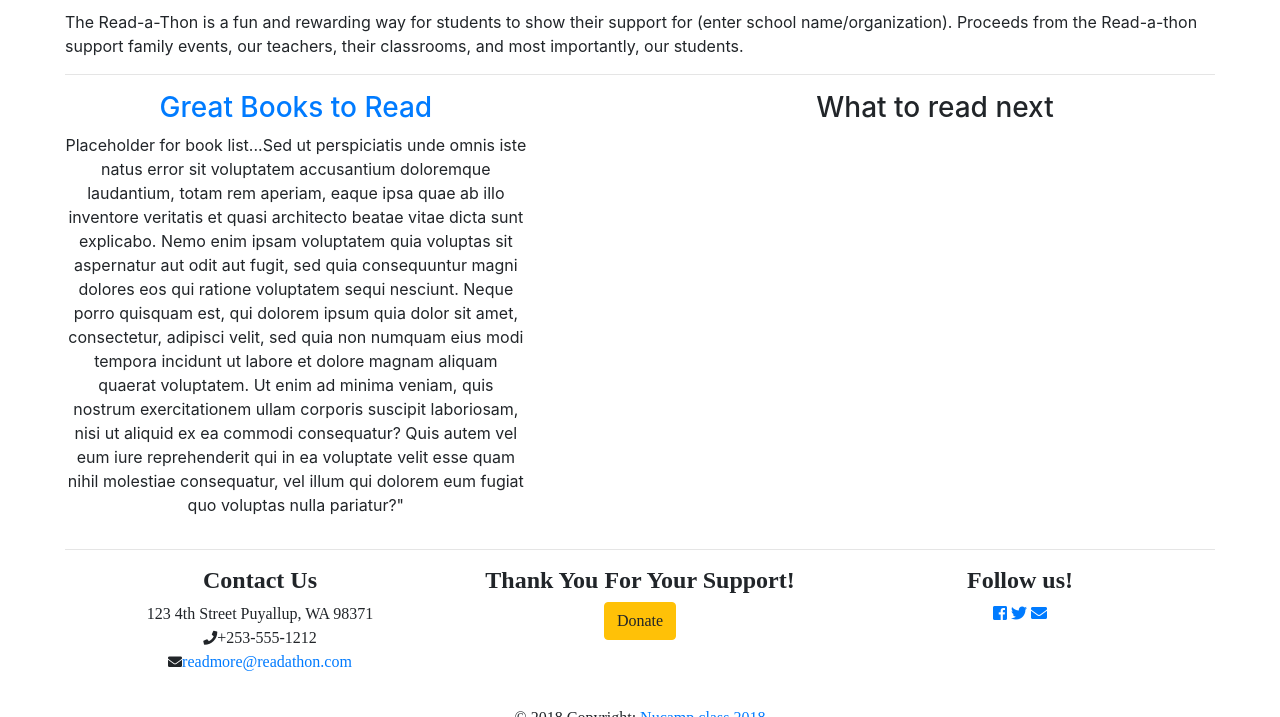
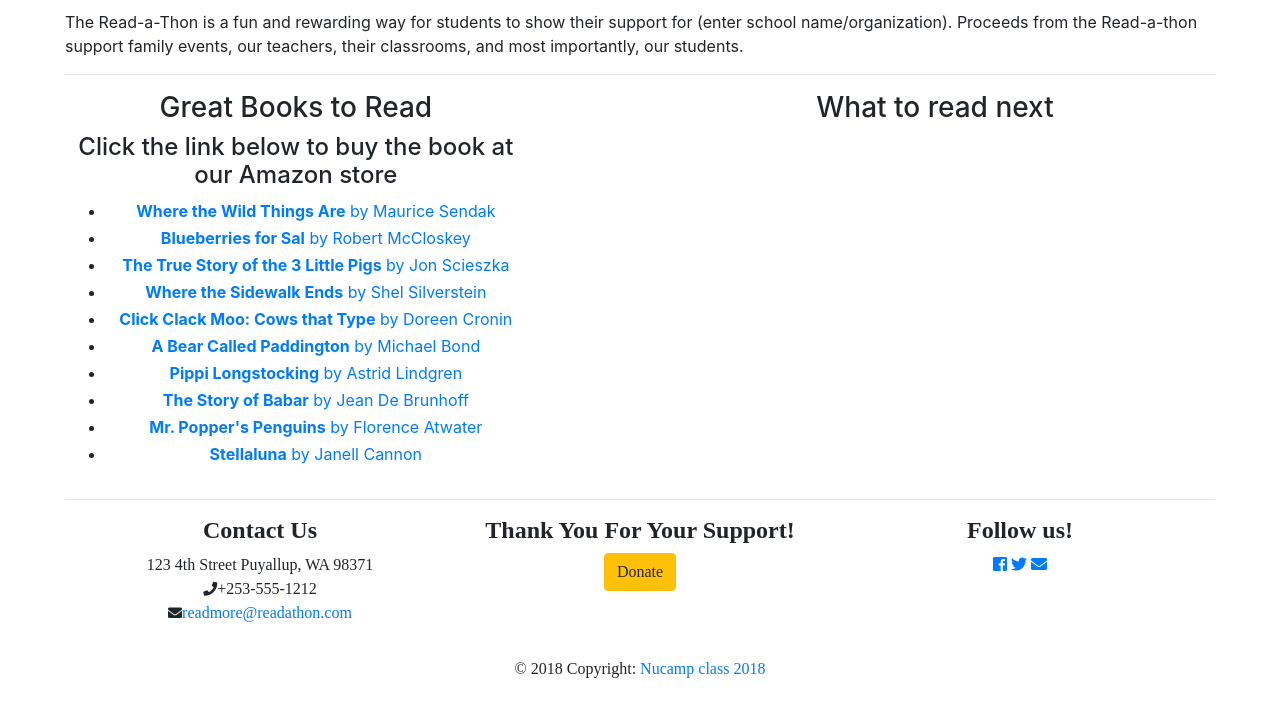
Before and after one commit to LyndsayM/Book-A-Thon, a website: page index.html in a window 1280 px wide. Shown: the part 472-1189 px from the top of the page. Drawn offline with nearby package versions, Linux system fonts and the light colour scheme; a script that the page names is missing; a web font is replaced by a local one.

Commit message:
book list updated

```diff
--- a/index.html
+++ b/index.html
@@ -88,9 +88,22 @@
 </div>
         <div class="row">
           <div class="col-sm-5 text-center">
-                <h3><a href="https://www.amazon.com/b?ie=UTF8&node=9660210011">Great Books to Read</a></h3>
-                <p>Placeholder for book list...Sed ut perspiciatis unde omnis iste natus error sit voluptatem accusantium doloremque laudantium, totam rem aperiam, eaque ipsa quae ab illo inventore veritatis et quasi architecto beatae vitae dicta sunt explicabo. Nemo enim ipsam voluptatem quia voluptas sit aspernatur aut odit aut fugit, sed quia consequuntur magni dolores eos qui ratione voluptatem sequi nesciunt. Neque porro quisquam est, qui dolorem ipsum quia dolor sit amet, consectetur, adipisci velit, sed quia non numquam eius modi tempora incidunt ut labore et dolore magnam aliquam quaerat voluptatem. Ut enim ad minima veniam, quis nostrum exercitationem ullam corporis suscipit laboriosam, nisi ut aliquid ex ea commodi consequatur? Quis autem vel eum iure reprehenderit qui in ea voluptate velit esse quam nihil molestiae consequatur, vel illum qui dolorem eum fugiat quo voluptas nulla pariatur?"</p>
-                <!-- https://litipsum.com/ -->
+                <h3>Great Books to Read</h3>
+                <h4>Click the link below to buy the book at our Amazon store</h4>
+                <!-- List from http://time.com/100-best-childrens-books/  Tag's are from time.com links, should be updated with appropriate amazon smiles account link for non profit -->
+            <ul>
+                <li><a href="https://www.amazon.com/dp/0064431789/?tag=timecom-20" target="_blank"><strong>Where the Wild Things Are</strong> by Maurice Sendak</a></li>
+                <li><a href="https://www.amazon.com/dp/0670175919/?tag=timecom-20" target="_blank"><strong>Blueberries for Sal</strong> by Robert McCloskey</a></li>
+                <li><a href="https://www.amazon.com/dp/0140544518/?tag=timecom-20" target="_blank"><strong>The True Story of the 3 Little Pigs</strong> by Jon Scieszka</a></li>
+                <li><a href="https://www.amazon.com/dp/0060572345/?tag=timecom-20" target="_blank"><strong>Where the Sidewalk Ends</strong> by Shel Silverstein</a></li>
+                <li><a href="https://www.amazon.com/dp/1442433701/?tag=timecom-20" target="_blank"><strong>Click Clack Moo: Cows that Type</strong> by Doreen Cronin</a></li>
+                <li><a href="https://www.amazon.com/dp/0062312189/?tag=timecom-20" target="_blank"><strong>A Bear Called Paddington</strong> by Michael Bond</a></li>
+                <li><a href="https://www.amazon.com/dp/0142402494/?tag=timecom-20" target="_blank"><strong>Pippi Longstocking</strong> by Astrid Lindgren</a></li>
+                <li><a href="https://www.amazon.com/dp/0394805755/?tag=timecom-20" target="_blank"><strong>The Story of Babar</strong> by Jean De Brunhoff</a></li>
+                <li><a href="https://www.amazon.com/dp/0316058432/?tag=timecom-20" target="_blank"><strong>Mr. Popper's Penguins</strong> by Florence Atwater</a></li>
+                <li><a href="https://www.amazon.com/dp/0152802177/?tag=timecom-20" target="_blank"><strong>Stellaluna</strong> by Janell Cannon</a></li>
+            </ul>
+
             </div>
            <div class="col-sm-1"></div>
           <div class="col-sm-6 text-center">
```
Also changed, not shown: 1 other file.
